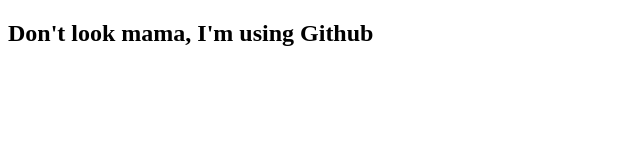
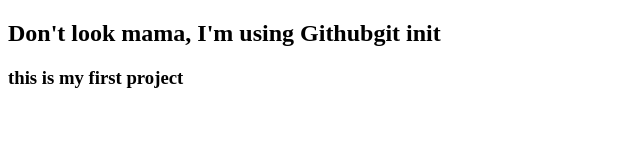
Before and after one commit to shahinnoob/my-first-website, a plain HTML site: page index.html in a window 1280 px wide. Shown: the whole page, without its empty margins (0-640 px from the left). Drawn offline with Linux system fonts and the light colour scheme.

Commit message:
changed a few line

```diff
--- a/index.html
+++ b/index.html
@@ -6,6 +6,7 @@
     <title>Document</title>
 </head>
 <body>
-    <h2>Don't look mama, I'm using Github</h2>
+    <h2>Don't look mama, I'm using Githubgit init</h2>
+    <h3>this is my first project</h3>
 </body>
 </html>
```
Also changed, not shown: 1 other file.
